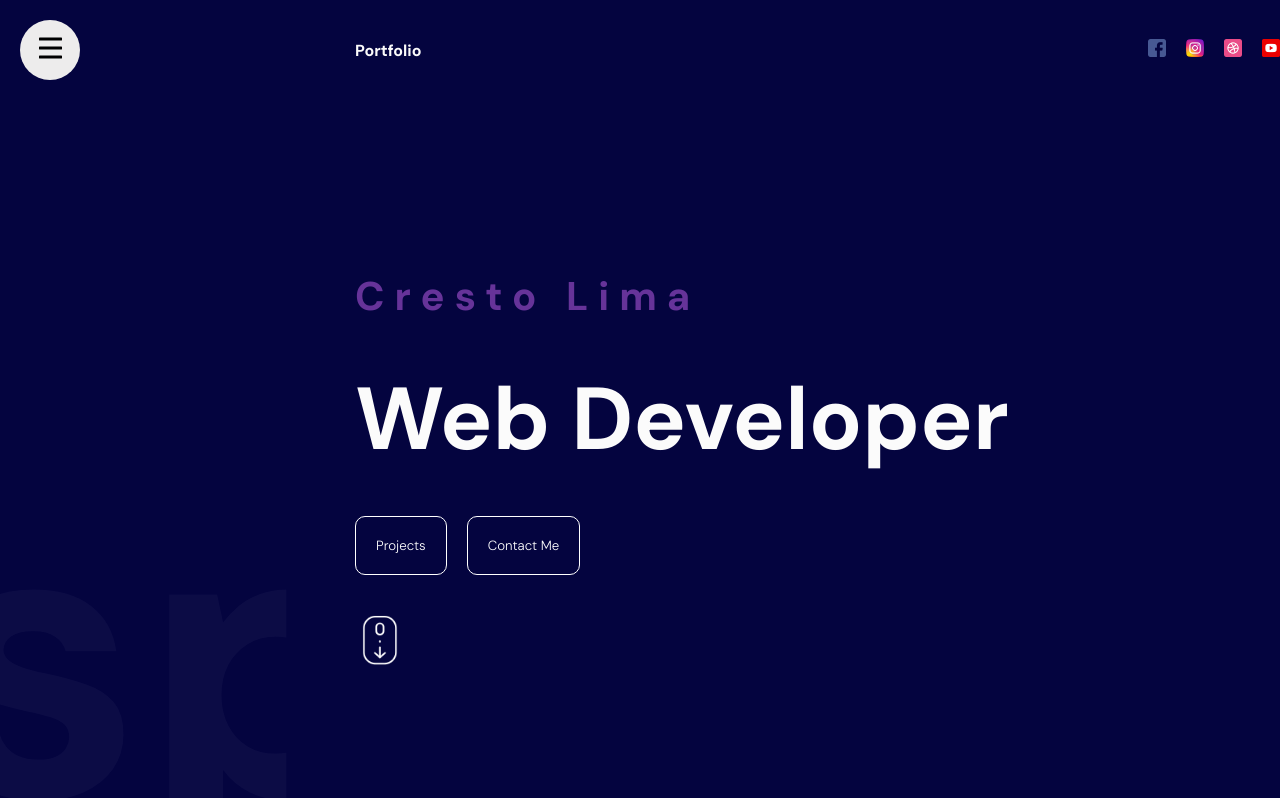
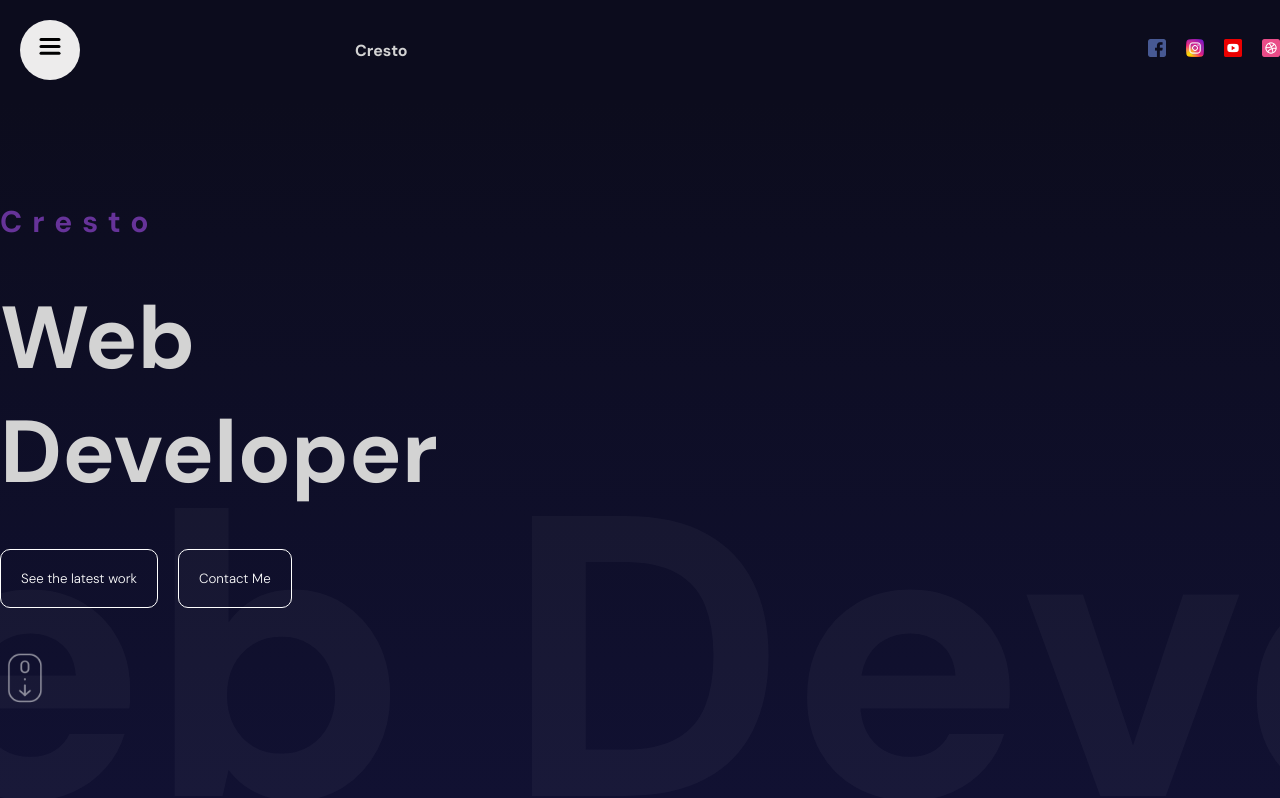
Before and after one commit to Crestolima/portfolio, a React (Vite) app: page / in a window 1280 px wide. Shown: the top 798 px of the page. Built offline with nearby package versions, Linux system fonts and the light colour scheme.

Commit message:
patching

```diff
--- a/src/App.jsx
+++ b/src/App.jsx
@@ -1,40 +1,34 @@
-import React from 'react';
-import './app.scss';
-import Hero from './components/hero/Hero';
-import Navbar from './components/navbar/navbar';
-import Parallax from './components/parallax/Parallax';
-import Contact from './components/contact/Contact';
-import Projects from './components/projects/Projects';
-import TechnicalSkills from './components/Technical Skills/TechnicalSkills';
+
+import "./app.scss";
+import Hero from "./components/hero/Hero";
+
+import Parallax from "./components/parallax/Parallax";
+import Navbar from "./components/navbar/navbar";
+import Contact from "./components/contact/Contact";
+import TechnicalSkills from "./components/Technical Skills/TechnicalSkills";
+import Projects from "./components/projects/Projects";
 
 const App = () => {
-  const type = "Technical Skills";
 
-  return (
-    <div>
-      <section id="About">
-        <Navbar />
-        <Hero />
-      </section>
-      <section id="Parallax">
-        {/* Pass the type prop with a value */}
-        <Parallax type={type} />
-      </section>
-      <section id ="Techical Skills"><TechnicalSkills/> </section>
-      <section id ="Parallax"><Parallax type={0} /></section>
-      <section id = "Projects">
+  return <div>
 
-      {/*<Projects/>*/}
+    <section id="About">
+      <Navbar/>
+      <Hero/>
+    </section>
+    <section ><Parallax type={TechnicalSkills}/>   </section>
+    <section id="Technical Skills"> <TechnicalSkills/></section>
+    <section ><Parallax type="Projects" /></section>
+    <section id="Projects"> {/*<Projects/>*/}
+    <section></section>
+    <section></section>
+    <section></section>
+    </section>
 
-
-      </section>
-
-      <section id= "Education">Education</section>
-      <section id= "Internship">Internship</section>
-
-      <section id="Contact"><Contact/></section>
-    </div>
-  );
+    <section id="Contact">
+      <Contact/>
+    </section>
+  </div>;
 };
 
 export default App;
--- a/src/app.scss
+++ b/src/app.scss
@@ -1,31 +1,44 @@
-html{
-    scroll-snap-type: y mandatory;
+html {
+    scroll-snap-type: mandatory;
     scroll-behavior: smooth;
 }
+
 *{
     padding: 0;
     margin: 0;
     box-sizing: border-box;
-    font-family: "DM Sans", sans-serif;
+    font-family: "DM Sans","sans-serif";
 }
 
 body{
-    background-color: #04043f;
-    color: rgb(251, 251, 251);
+    background-color: #0c0c1d;
+    color: lightgrey;
 }
+
 a{
     text-decoration: none;
     color: inherit;
 }
 
-section{
+section {
     height: 100vh;
     scroll-snap-align: center;
+}
 
+@mixin mobile{
+    @media (max-width: 738px) {
+        @content;
+    }
+}
 
+@mixin tablet{
+    @media (max-width: 1024px) {
+        @content;
+    }
+}
 
-    .Projects{
-        overflow: hidden;
+@mixin desktop{
+    @media (max-width: 1366px) {
+        @content;
     }
-
 }
--- a/src/components/hero/Hero.jsx
+++ b/src/components/hero/Hero.jsx
@@ -1,39 +1,29 @@
-import React from "react";
-import "./Hero.scss";
-import { motion } from "framer-motion";
+import React from 'react'
+import './Hero.scss'
+import { motion } from 'framer-motion'
 
 const textVariants = {
     initial: {
         x: -500,
-    opacity: 0,
+        opacity: 0
     },
     animate: {
         x: 0,
         opacity: 1,
         transition: {
             duration: 1,
-      staggerChildren: 0.1,
-    },
+            staggerChildren: 0.1
+        }
     },
     scrollButton: {
         opacity: 0,
         y: 10,
         transition: {
-      repeat: Infinity,
-    },
-  },
-  exit: {
-    opacity: 0,
-    x: 500,
-    transition: {
-      duration: 0.5,
-    },
-  },
-  buttonHover: {
-    backgroundColor: "white",
-    color: "black",
-  },
-};
+            duration: 2,
+            repeat: Infinity
+        }
+    }
+}
 
 const sliderVariants = {
     initial: {
@@ -42,78 +32,44 @@ const sliderVariants = {
     animate: {
         x: "-220%",
         transition: {
-      duration: 20,
-      repeat: Infinity,
-      staggerChildren: 0.1,
-    },
-  },
-  scrollButton: {
-    opacity: 0,
-    y: 10,
-    transition: {
-      duration: 20,
             repeat: Infinity,
             repeatType: "mirror",
-    },
-  },
-  exit: {
-    opacity: 0,
-    x: 500,
-    transition: {
-      duration: 0.5,
+            duration: 30,
         },
     },
 };
 
-function Hero() {
+export default function Hero() {
     return (
-    <div className="hero">
+        <div className='hero'>
             <div className="wrapper">
                 <motion.div
                     className="textContainer"
                     variants={textVariants}
-          initial="initial"
-          animate="animate"
-          exit="exit"
-        >
-          <motion.h2 variants={textVariants}>Cresto Lima</motion.h2>
-          <motion.h1 variants={textVariants}>Web Developer</motion.h1>
-
-          <motion.div className="buttons" variants={textVariants}>
-            <motion.button
-              variants={textVariants}
-              whileHover="buttonHover"
-            >
-              Projects
-            </motion.button>
-            <motion.button
-              variants={textVariants}
-              whileHover="buttonHover"
-            >
-              Contact Me
-            </motion.button>
+                    initial={"initial"}
+                    animate={"animate"}>
+                    <motion.h2>Cresto</motion.h2>
+                    <motion.h1>Web Developer</motion.h1>
+                    <motion.div className="buttons">
+                        <motion.button>See the latest work</motion.button>
+                        <motion.button>Contact Me</motion.button>
                     </motion.div>
-
-          <motion.div
-            className="slidingTextContainer"
+                    <motion.div className="slidingTextContainer"
                         variants={sliderVariants}
                         initial="initial"
-            animate="animate"
-          >
-            Aspiring Full Stack Web Developer
+                        animate="animate">
+                        Web Developer
                     </motion.div>
-          <div className="imageContainer">
-            <motion.img
+                    <motion.img src="/scroll.png"
                         variants={textVariants}
                         animate="scrollButton"
-              src="./scroll.png"
                         alt=""
-            />
-          </div>
+                        className="src" />
                 </motion.div>
             </div>
+            <div className="imageContainer">
+                {/*<img src="/hero.png" alt="hero" />*/}
             </div>
-  );
+        </div>
+    )
 }
-
-export default Hero;
--- a/src/components/hero/Hero.scss
+++ b/src/components/hero/Hero.scss
@@ -1,31 +1,52 @@
+// Define the mixin
+@mixin mobile {
+  @media (max-width: 768px) {
+      @content;
+  }
+}
+
+// Use the mixin within the selector
 .hero {
   height: calc(100vh - 100px);
-  // background: linear-gradient(180deg, #0c0c1d, #111132);
-  margin-left: 355px;
-
   overflow: hidden;
+  background: linear-gradient(180deg, #0c0c1d, #111132);
+  position: relative;
 
   .wrapper {
       max-width: 1366px;
       height: 100%;
-
-    margin-top: 170px;
+      margin: auto;
 
       .textContainer {
+          width: 50%;
           height: 100%;
           display: flex;
           flex-direction: column;
           justify-content: center;
           gap: 40px;
 
+          // Mixin is used here
+          @include mobile {
+              height: 50%;
+              width: 100%;
+              gap: 20px;
+              align-items: center;
+              text-align: center;
+          }
+
           h2 {
-        font-size: 40px;
+              font-size: 30px;
               color: rebeccapurple;
               letter-spacing: 10px;
           }
 
           h1 {
               font-size: 88px;
+
+              // Mixin is used here
+              @include mobile {
+                  font-size: 36px;
+              }
           }
 
           .buttons {
@@ -38,24 +59,33 @@
                   margin-right: 20px;
                   cursor: pointer;
                   font-weight: 300;
-          transition: background-color 0.3s, color 0.3s;
+              }
+          }
 
-          &:hover {
-            background-color: white;
-            color: black;
-          }
+          img {
+              width: 50px;
           }
       }
   }
 
   .imageContainer {
       height: 100%;
-      width: 50%;
-      order: 1; /* Adjusted to change the order */
+      position: absolute;
+      top: 0;
+      right: 0;
+
+      // Mixin is used here
+      @include mobile {
+          height: 50%;
+          width: 100%;
+          top: unset;
+          bottom: 0;
+      }
 
       img {
-        width: 50px;
-        height: auto;
+          width: 100%;
+          height: 100%;
+          object-fit: cover;
       }
   }
 
@@ -67,7 +97,5 @@
       color: #ffffff09;
       width: 50%;
       font-weight: bold;
-      overflow: hidden;
   }
 }
-}
--- a/src/components/navbar/navbar.jsx
+++ b/src/components/navbar/navbar.jsx
@@ -1,30 +1,29 @@
-import React from 'react'
-import "./navbar.scss"
+import React from 'react';
+import "./navbar.scss";
 import { motion } from "framer-motion";
-import Sidebar from '../sidebar/Sidebar';
-
-function Navbar() {
-  return (
-    <div className='navbar'>
-    <Sidebar/>
-
-    <div className="wrapper">
-
-    <motion.span initial={{opacity:0,scale:0.5}} animate={{opacity:1,scale:1}} transition={{duration:0.5}}>Portfolio</motion.span>
-    <div className="social">
-    <a href="#"><img src="/facebook.png" alt="reload" /></a>
-    <a href="#"><img src="/instagram.png" alt="refresh" /></a>
-    <a href="#"><img src="/dribbble.png" alt="reload" /></a>
-    <a href="#"><img src="/youtube.png" alt="refresh" /></a>
-
-    </div>
-    </div>
+import Sidebar from '../sidebar/Links/Sidebar';
 
 
 
-
-    </div>
-  )
+export default function Navbar() {
+    return (
+        <div className='navbar'>
+            {/* Sidebar */}
+            <Sidebar />
+            <div className="wrapper">
+                <motion.span
+                    initial={{ opacity: 0, scale: 0.5 }}
+                    animate={{ opacity: 1, scale: 1 }}
+                    transition={{ duration: 0.5 }} className="name">
+                    Cresto
+                </motion.span>
+                <div className="social">
+                    <a href='#'><img src="/facebook.png" alt="Fb" /></a>
+                    <a href='#'><img src="/instagram.png" alt="Insta" /></a>
+                    <a href='#'><img src="/youtube.png" alt="Yt" /></a>
+                    <a href='#'><img src="/dribbble.png" alt="Db" /></a>
+                </div>
+            </div>
+        </div>
+    )
 }
-
-export default Navbar
--- a/src/components/parallax/Parallax.jsx
+++ b/src/components/parallax/Parallax.jsx
@@ -18,7 +18,7 @@ export default function Parallax({ type }) {
                     ? "linear-gradient(180deg, #111132, #0c0c1d)" :
                     "linear-gradient(180deg, #111132, #505064)"
             }}>
-            <motion.h1 style={{ y: yText }}>{type === "Services" ? "What we do" : "What we did"}</motion.h1>
+            <motion.h1 style={{ y: yText }}>{type === "TechnicalSkills" ? "What I Know" : "What I did"}</motion.h1>
             <motion.div className="mountains"></motion.div>
             <motion.div
                 className="planets"
--- a/src/components/sidebar/Links/Links.jsx
+++ b/src/components/sidebar/Links/Links.jsx
@@ -1,45 +1,53 @@
-import React from 'react';
-import { motion } from "framer-motion";
-import "./links.scss";
-
+import React from 'react'
+import { motion } from 'framer-motion'
 
 const variants = {
   open: {
     transition: {
-      staggerChildren: 0.1,
-    },
+      staggerChildren: 0.2
+    }
   },
   closed: {
     transition: {
       staggerChildren: 0.05,
-      staggerDirection: -1,
-    },
-  },
-};
+      staggerDirection: -1
+    }
+  }
+}
 
 const itemVariants = {
   open: {
     y: 0,
-    opacity: 1,
+    opacity: 1
   },
   closed: {
     y: 50,
-    opacity: 0,
-  },
-};
+    opacity: 0
+  }
+}
+export default function Links() {
 
-const items = ["About", "Techical Skills", "Projects", "Education", "Internship", "Contact"];
+  const sidebarItems = [
+    "About",
+    "Technical Skills",
+    "Projects",
+    "Education",
+    "Contact"
+  ];
 
-function Links() {
   return (
     <motion.div className='links' variants={variants}>
-      {items.map((item) => (
-        <motion.a href={`#${item}`} key={item} variants={itemVariants} whileHover={{scale:1.1}} whileTap={{scale:0.95}}>
-          {item}
-        </motion.a>
-      ))}
+      {
+        sidebarItems.map((item) => {
+          return <motion.a
+            href={`#${item}`}
+            key={item}
+            variants={itemVariants}
+            whileHover={{ scale: 1.1 }}
+            whileTap={{ scale: 0.95 }}
+          >{item}</motion.a>
+        })
+      }
     </motion.div>
-  );
+  )
 }
-
-export default Links;
--- /dev/null
+++ b/src/components/sidebar/Links/Sidebar.jsx
@@ -0,0 +1,42 @@
+import './Sidebar.scss'
+import Links from './Links'
+
+import { motion } from 'framer-motion'
+import { useState } from 'react';
+import Togglebutton from '../toggleButtons/ToggleButtons';
+
+export default function Sidebar() {
+  const [open, setOpen] = useState(false);
+
+  const variants = {
+    open: {
+      clipPath: "circle(1200px at 50px 50px)",
+      transition: {
+        delay: 0.2,
+        type: "spring",
+        stifness: 200,
+        dumping: 40
+      }
+    },
+    closed: {
+      clipPath: "circle(30px at 50px 50px)",
+      transition: {
+        delay: 0.2,
+        type: "spring",
+        stifness: 400,
+        damping: 40
+      }
+    }
+  };
+
+  return (
+    <motion.div className='sidebar' animate={open ? "open" : "closed"}>
+      <motion.div className="bg" variants={variants}>
+        <Links />
+      </motion.div>
+      <Togglebutton  setOpen={setOpen}/>
+    </motion.div>
+
+
+  )
+}
--- a/src/components/sidebar/Sidebar.jsx
+++ /dev/null
@@ -1,46 +0,0 @@
-// Sidebar.jsx
-import React, { useState } from "react";
-import Links from "./Links/Links";
-import ToggleButtons from "./toggleButtons/ToggleButtons";
-import { motion } from "framer-motion";
-import "./Sidebar.scss";
-
-const Sidebar = () => {
-  const [open, setOpen] = useState(false);
-
-  const variants = {
-    open: {
-      clipPath: "circle(1200px at 50px 50px)",
-      transition: {
-        type: "spring",
-        stiffness: 20,
-      },
-    },
-    closed: {
-      clipPath: "circle(30px at 50px 50px)",
-      transition: {
-        delay: 0.5,
-        type: "spring",
-        stiffness: 400,
-        damping: 40,
-      },
-    },
-  };
-
-  return (
-    <motion.div className={`sidebar ${open ? "open" : "closed"}`}>
-      <motion.div
-        className="bg"
-        variants={variants}
-        animate={open ? "open" : "closed"}
-      >
-        <Links />
-      </motion.div>
-      <div className="bts">
-        <ToggleButtons setOpen={setOpen} />
-      </div>
-    </motion.div>
-  );
-};
-
-export default Sidebar;
--- a/src/components/sidebar/toggleButtons/ToggleButtons.jsx
+++ b/src/components/sidebar/toggleButtons/ToggleButtons.jsx
@@ -1,26 +1,26 @@
-import React from 'react';
-import { motion } from 'framer-motion';
-
-function ToggleButtons({ setOpen }) {
+import { motion } from 'framer-motion'
+import React from 'react'
+export default function Togglebutton({ setOpen }) {
   return (
     <button onClick={() => setOpen((prev) => !prev)}>
-      <svg width="23" height="23" viewBox="0 0 23 23">
-
-
-
-
-
-      <motion.path d="M1 2h21M1 11h21M1 20h21"
-       strokeWidth="3" stroke="black" strokeLinecap="round" variants={{closed:{d: "M 2 2.5 L 20 2.5"},
-    open:{d: "M 3 16.5 L 17 2.5"},}}/>
-      <motion.path //d="M1 2h21M1 11h21M1 20h21"
-       strokeWidth="3" stroke="black" strokeLinecap="round" variants={{closed:{opacity:1},open: {opacity:0},}}/>
-      <motion.path //d="M1 2h21M1 11h21M1 20h21"
-       strokeWidth="3" stroke="black" strokeLinecap="round" variants={{closed:{d: "M 2 2.5 L 20 2.5"},
-      open:{d: "M 3 16.5 L 17 2.5"},}}/>
+      <svg width="23" height="23" viewBox='0 0 23 23'>
+        <motion.path
+          strokeWidth="3"
+          stroke='black'
+          strokeLinecap='round'
+          variants={{ closed: { d: "M 2 2.5 L 20 2.5" }, open: { d: "M 3 16.5 L 17 2.5" } }}
+        />
+        <motion.path strokeWidth="3" stroke='black' strokeLinecap='round' d={"M 2 9.423 L 20 9.423"} variants={{
+          closed: { opacity: 1 },
+          open: { opacity: 0 }
+        }} />
+        <motion.path
+          strokeWidth="3"
+          stroke='black'
+          strokeLinecap='round'
+          variants={{ closed: { d: "M 2 16.346 L 20 16.346" }, open: { d: "M 3 2.5 L 17 16.346" } }}
+        />
       </svg>
     </button>
-  );
+  )
 }
-
-export default ToggleButtons;
--- a/src/components/sidebar/toggleButtons/toggleButtons.scss
+++ b/src/components/sidebar/toggleButtons/toggleButtons.scss
@@ -0,0 +1,58 @@
+.sidebar {
+    display: flex;
+    flex-direction: column;
+    align-items: center;
+    justify-content: center;
+    background-color: white;
+    color: black;
+}
+
+.sidebar .bg {
+    z-index: 999;
+    position: fixed;
+    top: 0;
+    left: 0;
+    bottom: 0;
+    width: 400px;
+    background: white;
+}
+
+@media (max-width: 768px) {
+    .sidebar .bg {
+        width: 200px;
+    }
+}
+
+.sidebar .bg .links {
+    position: absolute;
+    width: 100%;
+    height: 100%;
+    display: flex;
+    flex-direction: column;
+    align-items: center;
+    justify-content: center;
+    gap: 20px;
+}
+
+.sidebar .bg .links a {
+    font-size: 40px;
+}
+
+@media (max-width: 768px) {
+    .sidebar .bg .links a {
+        font-size: 20px;
+    }
+}
+
+.sidebar button {
+    z-index: 999;
+    position: fixed;
+    width: 50px;
+    height: 50px;
+    border-radius: 50%;
+    top: 25px;
+    left: 25px;
+    background-color: transparent;
+    border: none;
+    cursor: pointer;
+}
```
Also changed, not shown: src/components/sidebar/Links/Sidebar.scss (renamed from src/components/sidebar/Sidebar.scss). Lines whose indentation alone changed are shown as unchanged.
